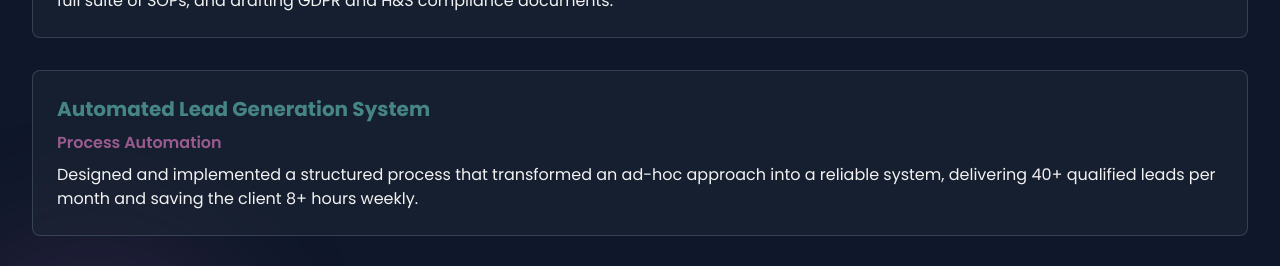
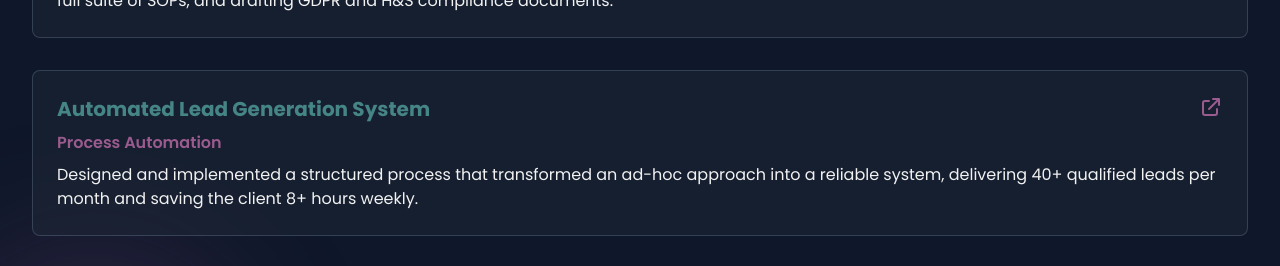
Before and after one commit to nicola-empower/my-portfolio, a Next.js app: page /projects in a window 1280 px wide. Shown: the part 3784-4050 px from the top of the page. Built offline with nearby package versions, Linux system fonts and the light colour scheme.

Commit message:
lead gen demo link added

```diff
--- a/src/app/projects/page.tsx
+++ b/src/app/projects/page.tsx
@@ -107,7 +107,8 @@ const projectsData = [
     {
         title: "Automated Lead Generation System",
         role: "Process Automation",
-        description: "Designed and implemented a structured process that transformed an ad-hoc approach into a reliable system, delivering 40+ qualified leads per month and saving the client 8+ hours weekly."
+        description: "Designed and implemented a structured process that transformed an ad-hoc approach into a reliable system, delivering 40+ qualified leads per month and saving the client 8+ hours weekly.",
+        link: "https://nicola-empower.github.io/lead-gen-demo/"
     },
     {
         title: "Inbox Zero Transformation",
```
